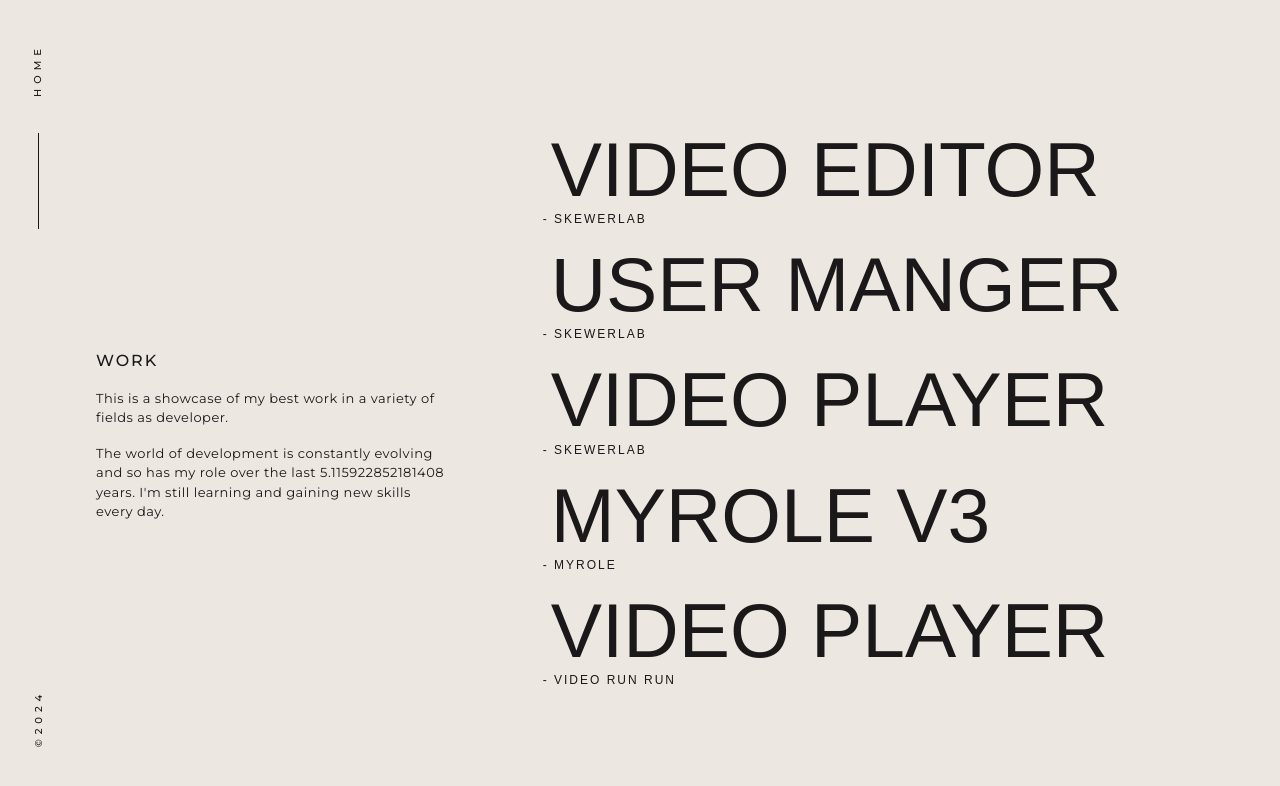
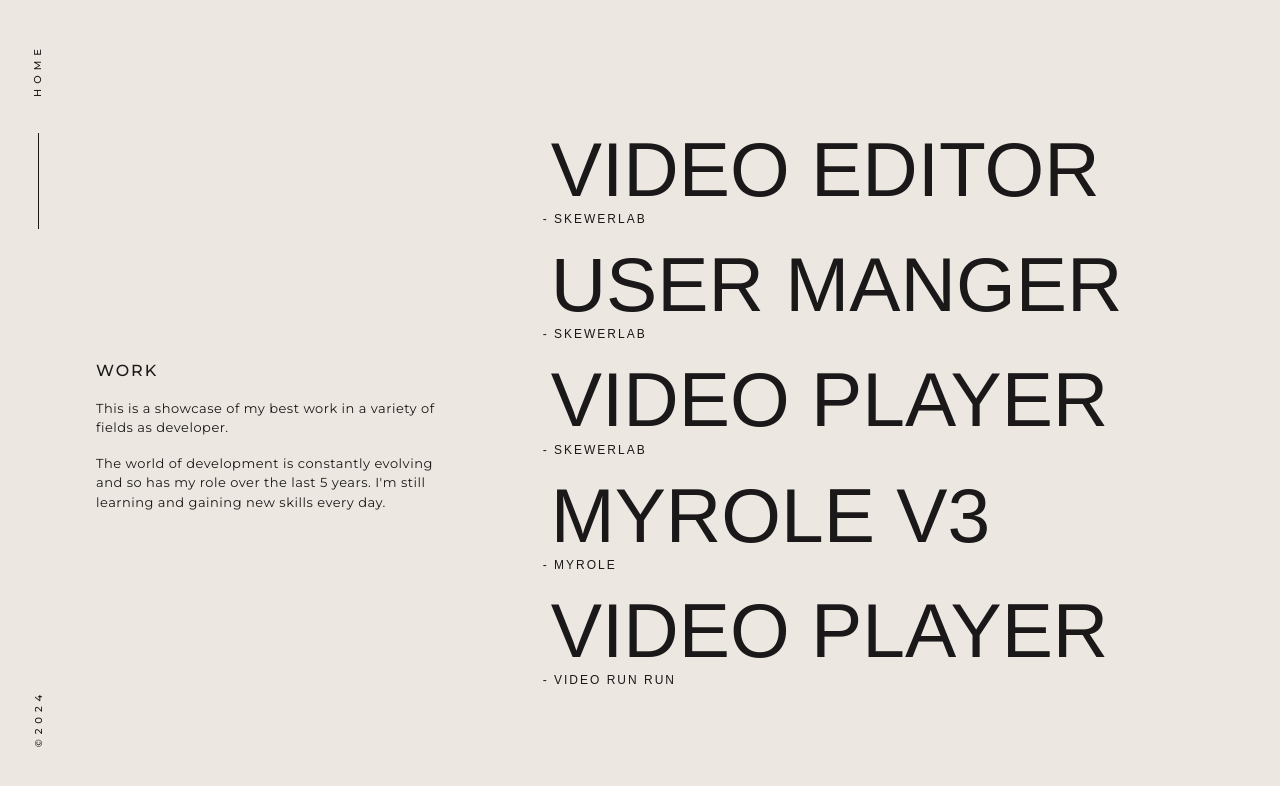
Before and after one commit to Franck-Fernandez-pro/core, a Next.js app: page /work in a window 1280 px wide. Shown: the top 786 px of the page. Built offline with nearby package versions, Linux system fonts and the light colour scheme; a web font is replaced by a local one.

Commit message:
Fix yearsDifference()

```diff
--- a/utils.ts
+++ b/utils.ts
@@ -1,8 +1,8 @@
 export function yearsDifference(referenceDate: Date) {
   const currentDate = new Date();
-  const timeDifferenceInMilliseconds =
+  const yearsDifference =
     (currentDate.getTime() - referenceDate.getTime()) /
     (1000 * 60 * 60 * 24 * 365.25);
 
-  return timeDifferenceInMilliseconds;
+  return Math.floor(yearsDifference);
 }
```
